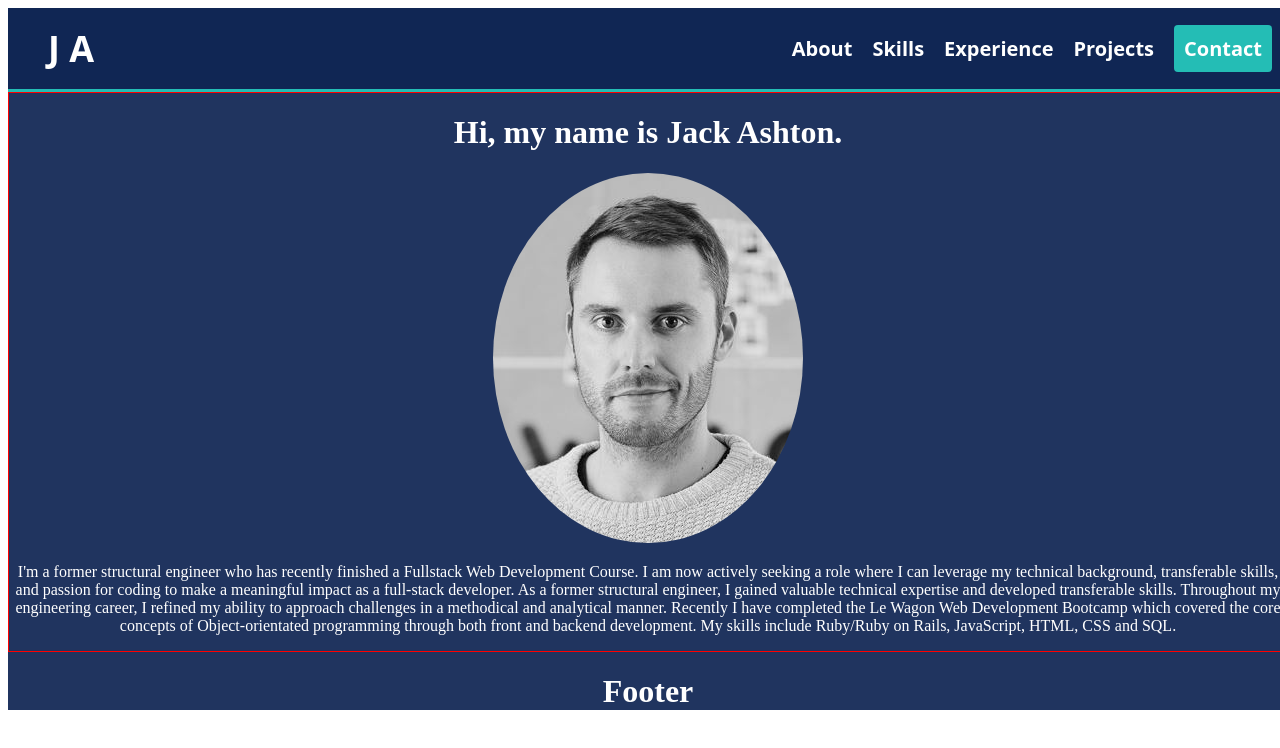
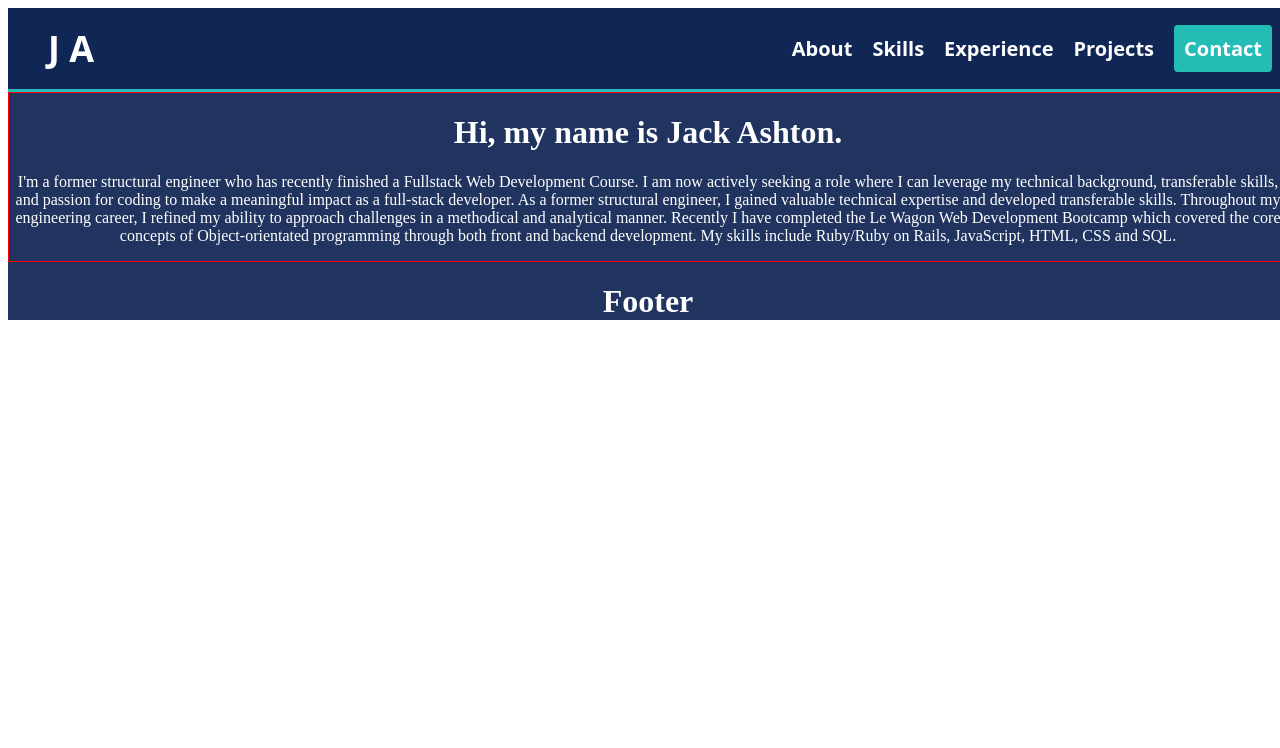
Before and after one commit to Jackdashton/portfolio, a React (Vite) app in the folder portfolio/: page /about in a window 1280 px wide. Shown: the top 748 px of the page. Built offline with nearby package versions, Linux system fonts and the light colour scheme.

Commit message:
file structure

```diff
--- a/portfolio/src/components/About.jsx
+++ b/portfolio/src/components/About.jsx
@@ -7,7 +7,6 @@ function About() {
     <div className={styles.wrapper}>
       <h1>Hi, my name is Jack Ashton.</h1>
 
-      <img className={styles.image} src='/public/images/profile1.jpg' alt="Image of Jack Ashton" />
 
       <p>
         I'm a former structural engineer who has recently finished a
```
Also changed, not shown: portfolio/src/components/profile.JPG (renamed from portfolio/public/images/profile1.JPG).
